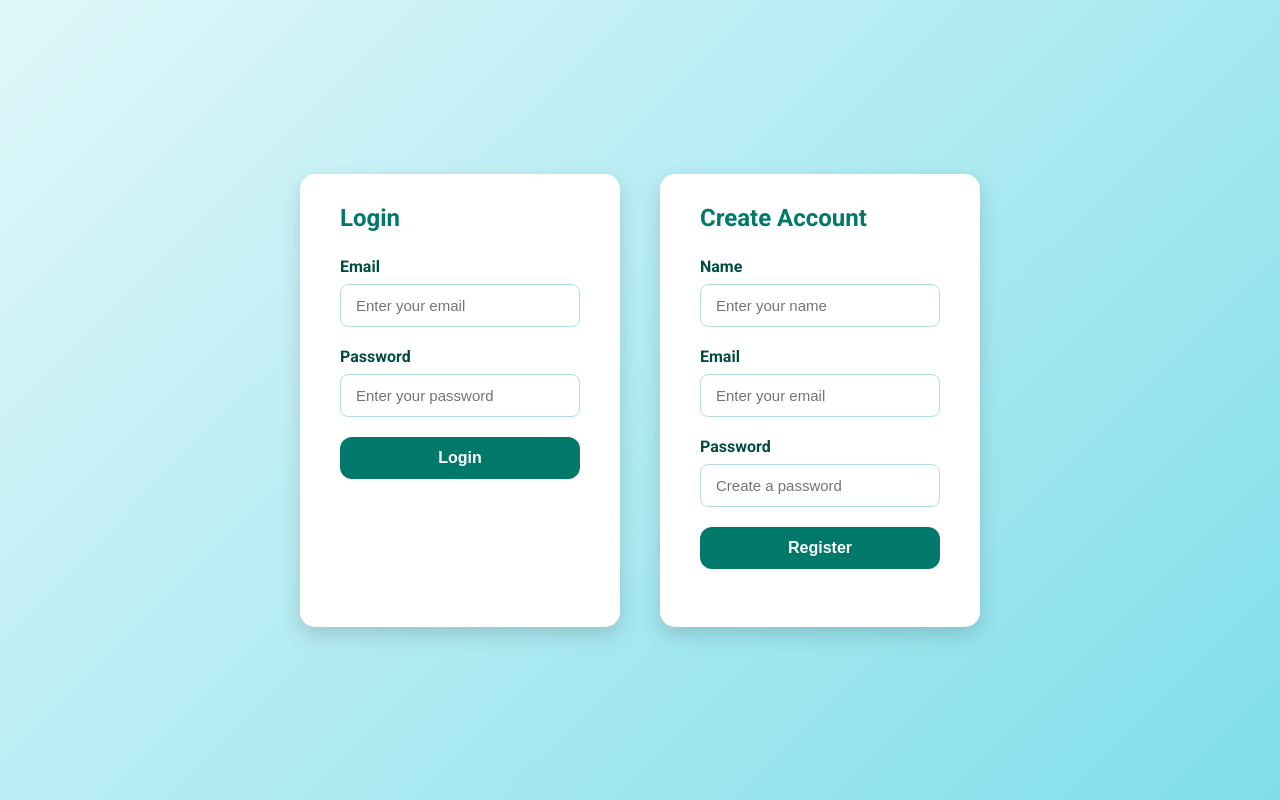
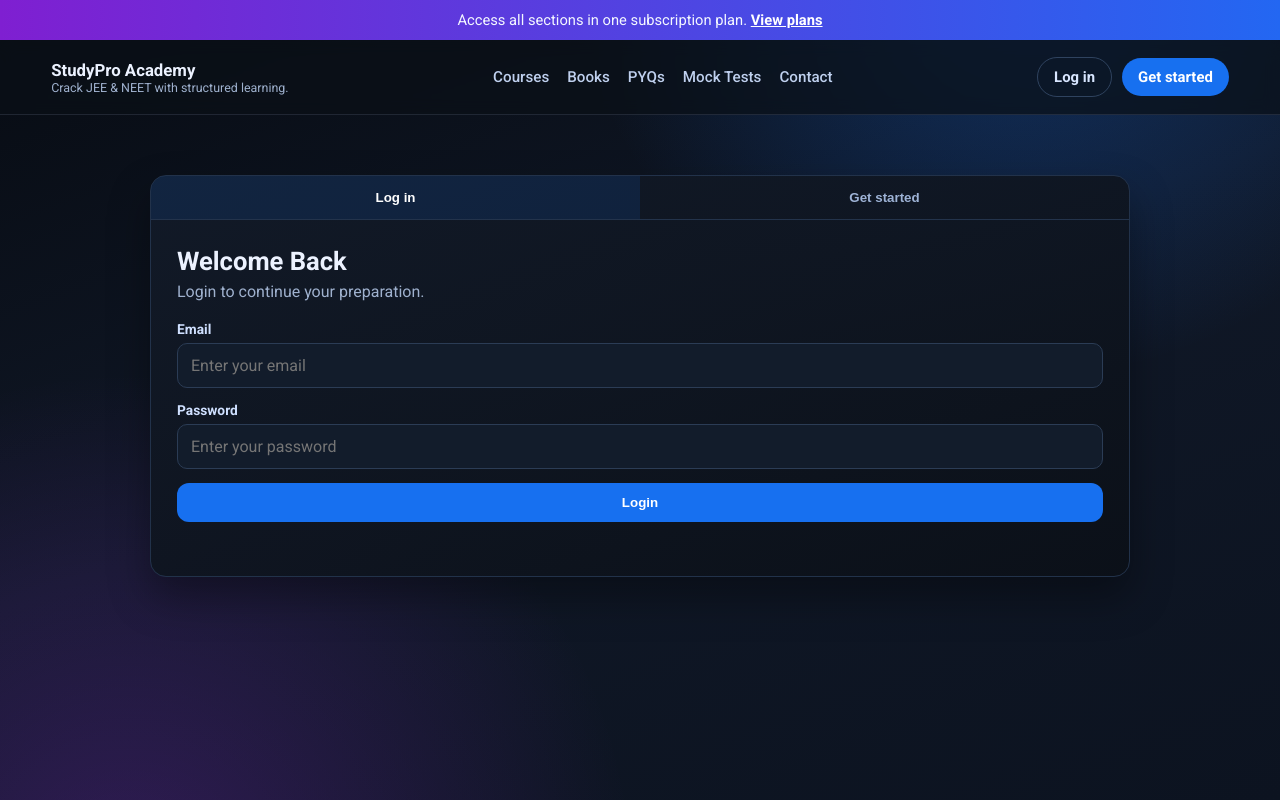
Before and after one commit to beast-69-bot/azedusite, a website: page login.html in a window 1280 px wide. Drawn offline with Linux system fonts and the light colour scheme.

Commit message:
Redesign login signup system with premium nav and tabbed auth UI

```diff
--- a/login.html
+++ b/login.html
@@ -2,152 +2,336 @@
 <html lang="en">
 <head>
   <meta charset="UTF-8" />
-<meta name="viewport" content="width=device-width, initial-scale=1" />
-<title>StudyPro Academy | Login</title>
+  <meta name="viewport" content="width=device-width, initial-scale=1.0" />
+  <title>StudyPro Academy | Login & Signup</title>
   <style>
-  @import url('https://fonts.googleapis.com/css2?family=Roboto:wght@400;700&display=swap');
+    @import url("https://fonts.googleapis.com/css2?family=Roboto:wght@400;500;700;800&display=swap");
 
-  * {
-    box-sizing: border-box;
+    :root {
+      --bg: #0b1018;
+      --bg-soft: #121a28;
+      --line: #213047;
+      --text: #ecf2ff;
+      --muted: #9fb1ce;
+      --primary: #1770f0;
+      --primary-strong: #0f5bcb;
+      --radius: 16px;
     }
+
+    * { box-sizing: border-box; }
+
     body {
       margin: 0;
-    font-family: 'Roboto', sans-serif;
-    background: linear-gradient(135deg, #e0f7fa, #80deea);
-    display: flex;
-    justify-content: center;
-    align-items: center;
-    height: 100vh;
+      font-family: "Roboto", sans-serif;
+      color: var(--text);
+      background:
+        radial-gradient(circle at 80% -10%, rgba(23, 112, 240, 0.35), transparent 34%),
+        radial-gradient(circle at 10% 110%, rgba(167, 47, 255, 0.22), transparent 35%),
+        linear-gradient(160deg, #070b12, #101827 48%, #0c1320);
+      min-height: 100vh;
+    }
+
+    .promo {
+      background: linear-gradient(90deg, #7f1fd1, #2367f2);
+      color: #f4f8ff;
+      text-align: center;
+      font-size: 0.92rem;
+      padding: 11px 12px;
+    }
+
+    .promo a {
+      color: #ffffff;
+      font-weight: 700;
+    }
+
+    .nav {
+      border-bottom: 1px solid rgba(159, 177, 206, 0.15);
+      backdrop-filter: blur(8px);
+      background: rgba(11, 16, 24, 0.7);
+      position: sticky;
+      top: 0;
+      z-index: 50;
     }
 
     .container {
-    display: flex;
-    gap: 40px;
-    padding: 20px;
+      width: min(1180px, 92%);
+      margin: 0 auto;
     }
 
-  form {
-    background-color: #ffffff;
-    padding: 30px 40px;
-    border-radius: 15px;
-    box-shadow: 0 8px 20px rgba(0,0,0,0.15);
-    width: 320px;
+    .nav-wrap {
+      min-height: 74px;
+      display: flex;
+      align-items: center;
+      justify-content: space-between;
+      gap: 16px;
     }
 
-  form h2 {
-    margin-top: 0;
-    margin-bottom: 25px;
-    color: #00796b;
+    .brand {
+      display: flex;
+      flex-direction: column;
+      text-decoration: none;
+      color: var(--text);
+    }
+
+    .brand strong { font-size: 1.05rem; }
+    .brand span { font-size: 0.78rem; color: var(--muted); }
+
+    .nav-links {
+      display: flex;
+      gap: 18px;
+      align-items: center;
+      flex-wrap: wrap;
+    }
+
+    .nav-links a {
+      text-decoration: none;
+      color: #bfd0ee;
+      font-weight: 500;
+      font-size: 0.95rem;
+    }
+
+    .auth-actions {
+      display: flex;
+      gap: 10px;
+      align-items: center;
+    }
+
+    .btn {
+      border: none;
+      border-radius: 999px;
+      padding: 10px 16px;
       font-weight: 700;
+      cursor: pointer;
+      text-decoration: none;
+      display: inline-block;
+      font-size: 0.93rem;
+    }
+
+    .btn-outline {
+      color: #d8e6ff;
+      background: transparent;
+      border: 1px solid #2f435f;
+    }
+
+    .btn-primary {
+      background: var(--primary);
+      color: #fff;
+    }
+
+    .btn-primary:hover { background: var(--primary-strong); }
+
+    .main {
+      width: min(980px, 92%);
+      margin: 60px auto 24px;
+    }
+
+    .auth-card {
+      background: linear-gradient(160deg, rgba(18, 26, 40, 0.95), rgba(11, 16, 24, 0.95));
+      border: 1px solid #22324a;
+      border-radius: var(--radius);
+      box-shadow: 0 20px 40px rgba(0, 0, 0, 0.35);
+      overflow: hidden;
+    }
+
+    .tabs {
+      display: grid;
+      grid-template-columns: 1fr 1fr;
+      border-bottom: 1px solid #23334b;
+    }
+
+    .tab-btn {
+      background: transparent;
+      border: none;
+      color: #9eb3d6;
+      padding: 14px 16px;
+      font-weight: 700;
+      cursor: pointer;
+    }
+
+    .tab-btn.active {
+      color: #ffffff;
+      background: rgba(23, 112, 240, 0.12);
+    }
+
+    .panel {
+      display: none;
+      padding: 26px;
+    }
+
+    .panel.active { display: block; }
+
+    .title {
+      margin: 0 0 6px;
+      font-size: 1.6rem;
+    }
+
+    .subtitle {
+      margin: 0 0 20px;
+      color: var(--muted);
     }
 
     label {
       display: block;
-    margin-bottom: 8px;
-    font-weight: 600;
-    color: #004d40;
+      font-weight: 700;
+      font-size: 0.86rem;
+      margin: 0 0 6px;
+      color: #cfe0ff;
     }
 
-  input[type="text"],
-  input[type="email"],
-  input[type="password"] {
+    .field { margin-bottom: 14px; }
+
+    input {
       width: 100%;
-    padding: 12px 15px;
-    margin-bottom: 20px;
-    border: 1px solid #b2dfdb;
-    border-radius: 8px;
-    font-size: 15px;
-    transition: border-color 0.3s, box-shadow 0.3s;
+      border-radius: 10px;
+      border: 1px solid #2b3c55;
+      background: #121c2b;
+      color: #ecf2ff;
+      padding: 12px 13px;
+      font: inherit;
     }
 
-  input[type="text"]:focus,
-  input[type="email"]:focus,
-  input[type="password"]:focus {
+    input:focus {
       outline: none;
-    border-color: #00796b;
-    box-shadow: 0 0 8px #00897b70;
+      border-color: #4089f4;
+      box-shadow: 0 0 0 3px rgba(64, 137, 244, 0.2);
     }
 
-  button {
+    .submit-btn {
       width: 100%;
-    background-color: #00796b;
-    color: white;
-    padding: 12px 0;
+      border-radius: 12px;
       border: none;
-    border-radius: 12px;
-    font-size: 16px;
-    font-weight: 700;
+      background: var(--primary);
+      color: #fff;
+      padding: 12px 14px;
+      font-weight: 800;
       cursor: pointer;
-    transition: background-color 0.3s ease;
     }
 
-  button:hover {
-    background-color: #004d40;
+    .submit-btn:hover { background: var(--primary-strong); }
+
+    .msg {
+      min-height: 18px;
+      margin-top: 10px;
+      font-size: 0.9rem;
     }
 
-  .msg {
-    margin-top: 10px;
-    font-size: 14px;
-    min-height: 18px;
-  }
+    .msg.err { color: #ff8e8e; }
+    .msg.ok { color: #99f2b8; }
 
-  .ok { color: #166534; }
-  .err { color: #b91c1c; }
-
-  @media (max-width: 700px) {
-    .container {
-      flex-direction: column;
-      align-items: center;
-    }
-    form {
-      width: 90%;
-      max-width: 400px;
-      margin-bottom: 20px;
-    }
+    @media (max-width: 900px) {
+      .nav-links { display: none; }
+      .main { margin-top: 34px; }
+      .panel { padding: 20px; }
     }
   </style>
 </head>
 <body>
+  <div class="promo">
+    Access all sections in one subscription plan. <a href="/dashboard.html">View plans</a>
+  </div>
 
-<div class="container">
-  <form id="loginForm" action="#" method="POST">
-    <h2>Login</h2>
+  <header class="nav">
+    <div class="container nav-wrap">
+      <a class="brand" href="/index.html">
+        <strong>StudyPro Academy</strong>
+        <span>Crack JEE & NEET with structured learning.</span>
+      </a>
+
+      <nav class="nav-links">
+        <a href="/courses.html">Courses</a>
+        <a href="/books.html">Books</a>
+        <a href="/pyqs.html">PYQs</a>
+        <a href="/mock.html">Mock Tests</a>
+        <a href="/contact.html">Contact</a>
+      </nav>
+
+      <div class="auth-actions">
+        <a href="#loginPanel" class="btn btn-outline" id="navLoginBtn">Log in</a>
+        <a href="#registerPanel" class="btn btn-primary" id="navRegisterBtn">Get started</a>
+      </div>
+    </div>
+  </header>
+
+  <main class="main">
+    <section class="auth-card">
+      <div class="tabs">
+        <button class="tab-btn active" id="loginTab" type="button">Log in</button>
+        <button class="tab-btn" id="registerTab" type="button">Get started</button>
+      </div>
+
+      <div class="panel active" id="loginPanel">
+        <h1 class="title">Welcome Back</h1>
+        <p class="subtitle">Login to continue your preparation.</p>
+        <form id="loginForm">
+          <div class="field">
             <label for="loginEmail">Email</label>
-    <input type="email" id="loginEmail" name="email" placeholder="Enter your email" required />
-
+            <input type="email" id="loginEmail" placeholder="Enter your email" required />
+          </div>
+          <div class="field">
             <label for="loginPassword">Password</label>
-    <input type="password" id="loginPassword" name="password" placeholder="Enter your password" required />
-
-    <button type="submit">Login</button>
-    <div id="loginMsg" class="msg"></div>
-  </form>
-
-  <form id="registerForm" action="#" method="POST">
-    <h2>Create Account</h2>
-    <label for="registerName">Name</label>
-    <input type="text" id="registerName" name="name" placeholder="Enter your name" required />
-
-    <label for="registerEmail">Email</label>
-    <input type="email" id="registerEmail" name="email" placeholder="Enter your email" required />
-
-    <label for="registerPassword">Password</label>
-    <input type="password" id="registerPassword" name="password" placeholder="Create a password" required />
-
-    <button type="submit">Register</button>
-    <div id="registerMsg" class="msg"></div>
+            <input type="password" id="loginPassword" placeholder="Enter your password" required />
+          </div>
+          <button class="submit-btn" type="submit">Login</button>
+          <div class="msg" id="loginMsg"></div>
         </form>
       </div>
 
+      <div class="panel" id="registerPanel">
+        <h1 class="title">Create Account</h1>
+        <p class="subtitle">Get access to Courses, Books, PYQs and Mock Tests.</p>
+        <form id="registerForm">
+          <div class="field">
+            <label for="registerName">Name</label>
+            <input type="text" id="registerName" placeholder="Enter your name" required />
+          </div>
+          <div class="field">
+            <label for="registerEmail">Email</label>
+            <input type="email" id="registerEmail" placeholder="Enter your email" required />
+          </div>
+          <div class="field">
+            <label for="registerPassword">Password</label>
+            <input type="password" id="registerPassword" placeholder="Create password" minlength="6" required />
+          </div>
+          <button class="submit-btn" type="submit">Create Account</button>
+          <div class="msg" id="registerMsg"></div>
+        </form>
+      </div>
+    </section>
+  </main>
+
   <script src="/assets/app.js"></script>
   <script>
-  const loginForm = document.getElementById("loginForm");
-  const registerForm = document.getElementById("registerForm");
+    const loginTab = document.getElementById("loginTab");
+    const registerTab = document.getElementById("registerTab");
+    const loginPanel = document.getElementById("loginPanel");
+    const registerPanel = document.getElementById("registerPanel");
+
+    function showLogin() {
+      loginTab.classList.add("active");
+      registerTab.classList.remove("active");
+      loginPanel.classList.add("active");
+      registerPanel.classList.remove("active");
+    }
+
+    function showRegister() {
+      registerTab.classList.add("active");
+      loginTab.classList.remove("active");
+      registerPanel.classList.add("active");
+      loginPanel.classList.remove("active");
+    }
+
+    loginTab.addEventListener("click", showLogin);
+    registerTab.addEventListener("click", showRegister);
+    document.getElementById("navLoginBtn").addEventListener("click", (e) => { e.preventDefault(); showLogin(); });
+    document.getElementById("navRegisterBtn").addEventListener("click", (e) => { e.preventDefault(); showRegister(); });
+
     const loginMsg = document.getElementById("loginMsg");
     const registerMsg = document.getElementById("registerMsg");
 
-  loginForm.addEventListener("submit", async (e) => {
+    document.getElementById("loginForm").addEventListener("submit", async (e) => {
       e.preventDefault();
       loginMsg.textContent = "";
+      loginMsg.className = "msg";
       try {
         await studypro.api("/api/auth/login", {
           method: "POST",
@@ -163,9 +347,10 @@
       }
     });
 
-  registerForm.addEventListener("submit", async (e) => {
+    document.getElementById("registerForm").addEventListener("submit", async (e) => {
       e.preventDefault();
       registerMsg.textContent = "";
+      registerMsg.className = "msg";
       try {
         await studypro.api("/api/auth/register", {
           method: "POST",
@@ -182,6 +367,5 @@
       }
     });
   </script>
-
 </body>
 </html>
```
Lines whose indentation alone changed are shown as unchanged.
